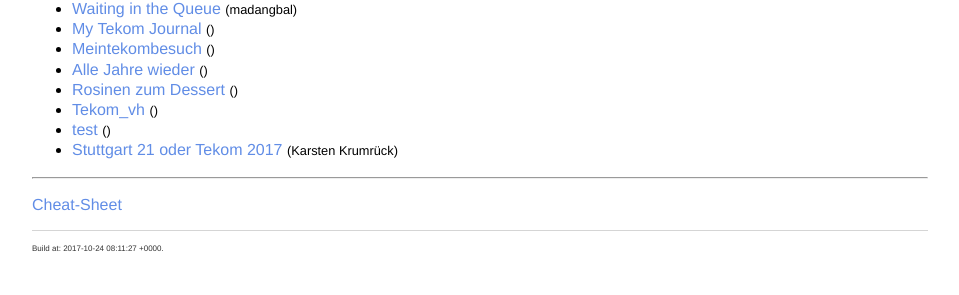
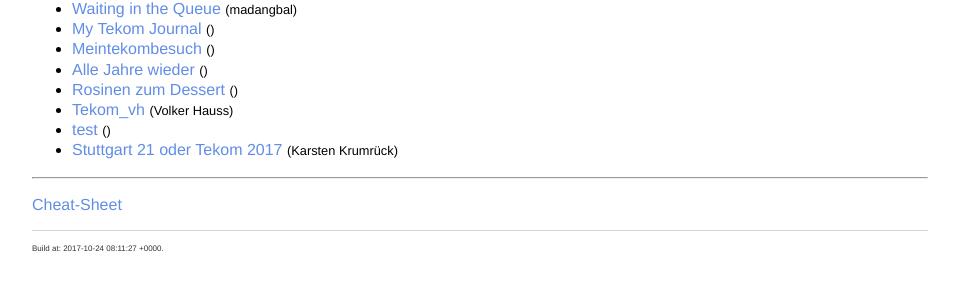
Before and after one commit to parson-AG/tekom2017_markdown_workshop, a Jekyll site: the page built from index.md, in a window 1280 px wide. Shown: the part 822-1117 px from the top of the page, without its empty margins (160-1119 px from the left). Built offline with Jekyll 4.4.1, drawn with Linux system fonts in a browser that asks for light colours; our own code applies the rules of GitHub Pages for plain Markdown files.

Commit message:
Update tekom_vh.md

```diff
--- a/_doc-stories/tekom_vh.md
+++ b/_doc-stories/tekom_vh.md
@@ -1,5 +1,7 @@
 ---
 Title: Tekom Jahrestagung
+author: Volker Hauss
+edit: 24.10.2017
 ---
 
 # Tekom Jahrestagung
```
